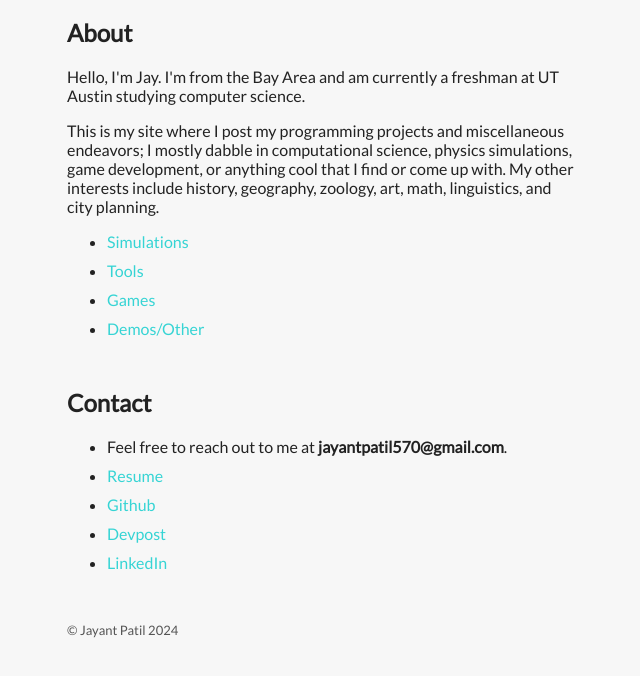
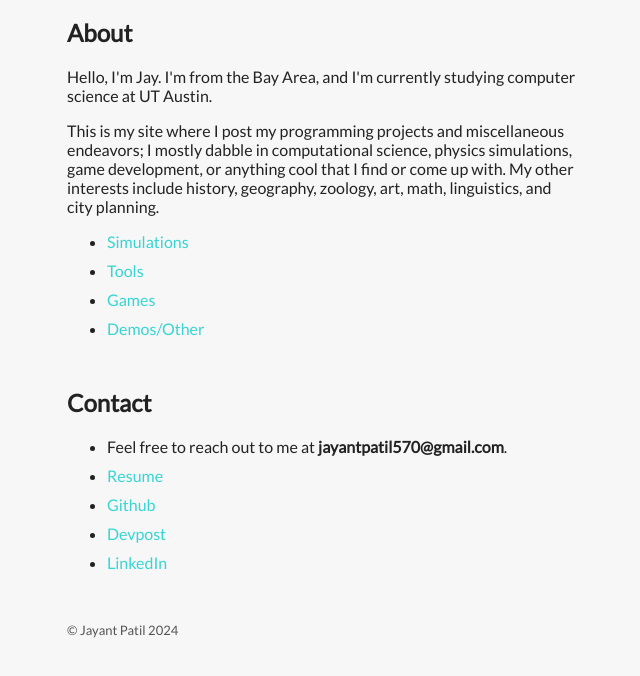
Before and after one commit to jayp570/jayp570.github.io, a plain HTML site: page index.html in a window 1280 px wide. Shown: the part 122-798 px from the top of the page, without its empty margins (317-957 px from the left). Drawn offline with Linux system fonts and the light colour scheme.

Commit message:
Update index.html

```diff
--- a/index.html
+++ b/index.html
@@ -15,7 +15,7 @@
         <div id="section">
             <h1>Jay Patil</h1>
             <h2>About</h2>
-            <p>Hello, I'm Jay. I'm from the Bay Area and am currently a freshman at UT Austin studying computer science.</p>
+            <p>Hello, I'm Jay. I'm from the Bay Area, and I'm currently studying computer science at UT Austin.</p>
             <p>This is my site where I post my programming projects and miscellaneous endeavors; I mostly dabble in computational science, physics simulations, game development, or anything cool that I find or come up with. My other interests include history, geography, zoology, art, math, linguistics, and city planning.</p>
             <ul>
                 <li><a href="simulations.html">Simulations</a></li>
```
